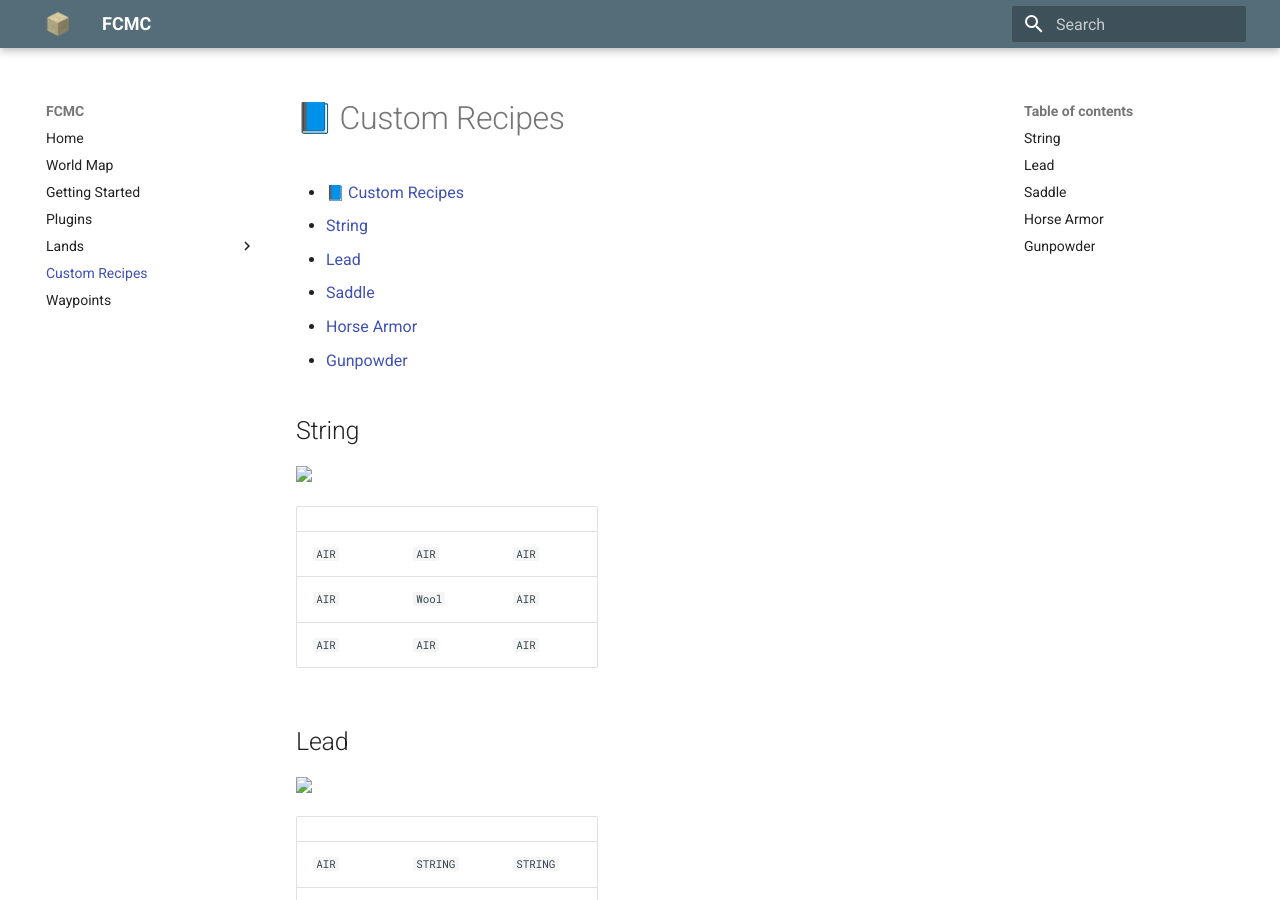
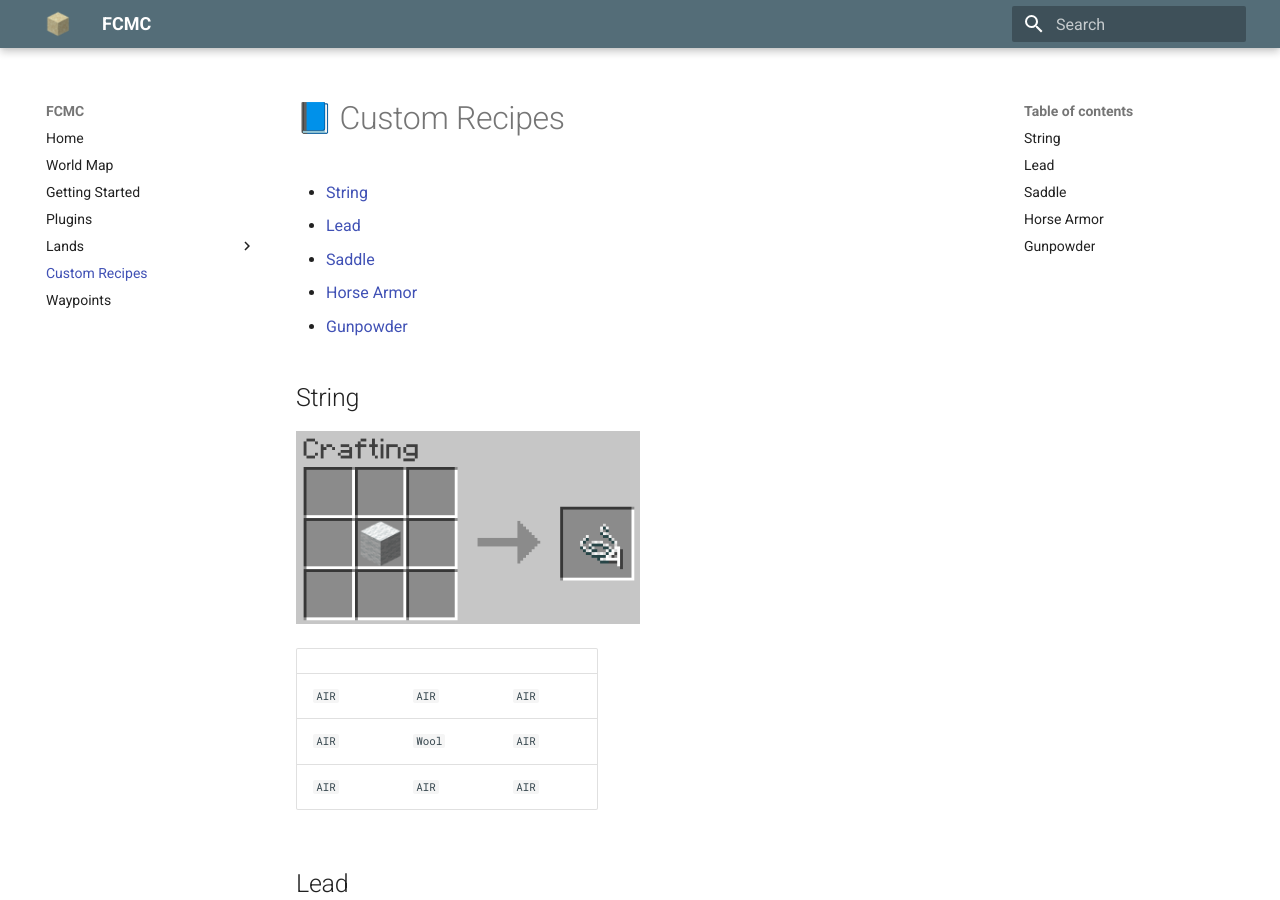
Before and after one commit to jdglaser/fcmc-site, an MkDocs documentation site: the page built from docs/custom_recipes.md, in a window 1280 px wide and 900 px high. Built offline with MkDocs 1.6.1 and Material for MkDocs 9.7.7, drawn with Linux system fonts in a browser that asks for light colours; emoji names are drawn with the system emoji font; some of the changed text lies outside the part shown.

Commit message:
fix images

```diff
--- a/docs/custom_recipes.md
+++ b/docs/custom_recipes.md
@@ -1,15 +1,14 @@
 # :blue_book: Custom Recipes
 
-- [:blue_book: Custom Recipes](#blue_book-custom-recipes)
-  - [String](#string)
-  - [Lead](#lead)
-  - [Saddle](#saddle)
-  - [Horse Armor](#horse-armor)
-  - [Gunpowder](#gunpowder)
+- [String](#string)
+- [Lead](#lead)
+- [Saddle](#saddle)
+- [Horse Armor](#horse-armor)
+- [Gunpowder](#gunpowder)
 
 ## String
 
-<img src="img/string.png" width=50% height=50%>
+![string](img/string.png){ width="50%" height=50% }
 
 |       |        |       |
 | ----- | ------ | ----- |
@@ -19,7 +18,7 @@
 
 ## Lead
 
-<img src="img/lead.png" width=50% height=50%>
+![lead](img/lead.png){ width="50%" height=50% }
 
 |          |          |          |
 | -------- | -------- | -------- |
@@ -29,7 +28,7 @@
 
 ## Saddle
 
-<img src="img/saddle.png" width=50% height=50%>
+![saddle](img/saddle.png){ width="50%" height=50% }
 
 |           |           |           |
 | --------- | --------- | --------- |
@@ -39,10 +38,10 @@
 
 ## Horse Armor
 
-<img src="img/leather_horse_armor.png" width=50% height=50%>
-<img src="img/iron_horse_armor.png" width=50% height=50%>
-<img src="img/gold_horse_armor.png" width=50% height=50%>
-<img src="img/diamond_horse_armor.png" width=50% height=50%>
+![leather_horse_armor](img/leather_horse_armor.png){ width="50%" height=50% }
+![iron_horse_armor](img/iron_horse_armor.png){ width="50%" height=50% }
+![gold_horse_armor](img/gold_horse_armor.png){ width="50%" height=50% }
+![diamond_horse_armor](img/diamond_horse_armor.png){ width="50%" height=50% }
 
 |                                   |          |                                   |
 | --------------------------------- | -------- | --------------------------------- |
@@ -52,9 +51,9 @@
 
 ## Gunpowder
 
-First you will need to craft `SULFUR` (note obtain charcoal by cooking `LOGS`)
+First you will need to craft `SULFUR` (note obtain `CHARCOAL` by cooking `LOGS`)
 
-<img src="img/sulfur.png" width=50% height=50%>
+![sulfur](img/sulfur.png){ width="50%" height=50% }
 
 |            |            |            |
 | ---------- | ---------- | ---------- |
@@ -64,7 +63,7 @@ First you will need to craft `SULFUR` (note obtain charcoal by cooking `LOGS`)
 
 Then heat the sulfur in a blast furnace to produce gunpowder
 
-<img src="img/gunpowder.png" width=50% height=50%>
+![gunpowder](img/gunpowder.png){ width="50%" height=50% }
 
 | BLAST FURNACE |
 | ------------- |
--- a/mkdocs.yml
+++ b/mkdocs.yml
@@ -13,6 +13,8 @@ markdown_extensions:
   - pymdownx.emoji:
       emoji_index: !!python/name:materialx.emoji.twemoji
       emoji_generator: !!python/name:materialx.emoji.to_svg
+  - attr_list
+  - md_in_html
 nav:
   - Home: index.md
   - World Map: http://108.62.104.82:38305/?worldname=new-world-1.18&mapname=flat&zoom=0&x=0&y=64&z=0
```
